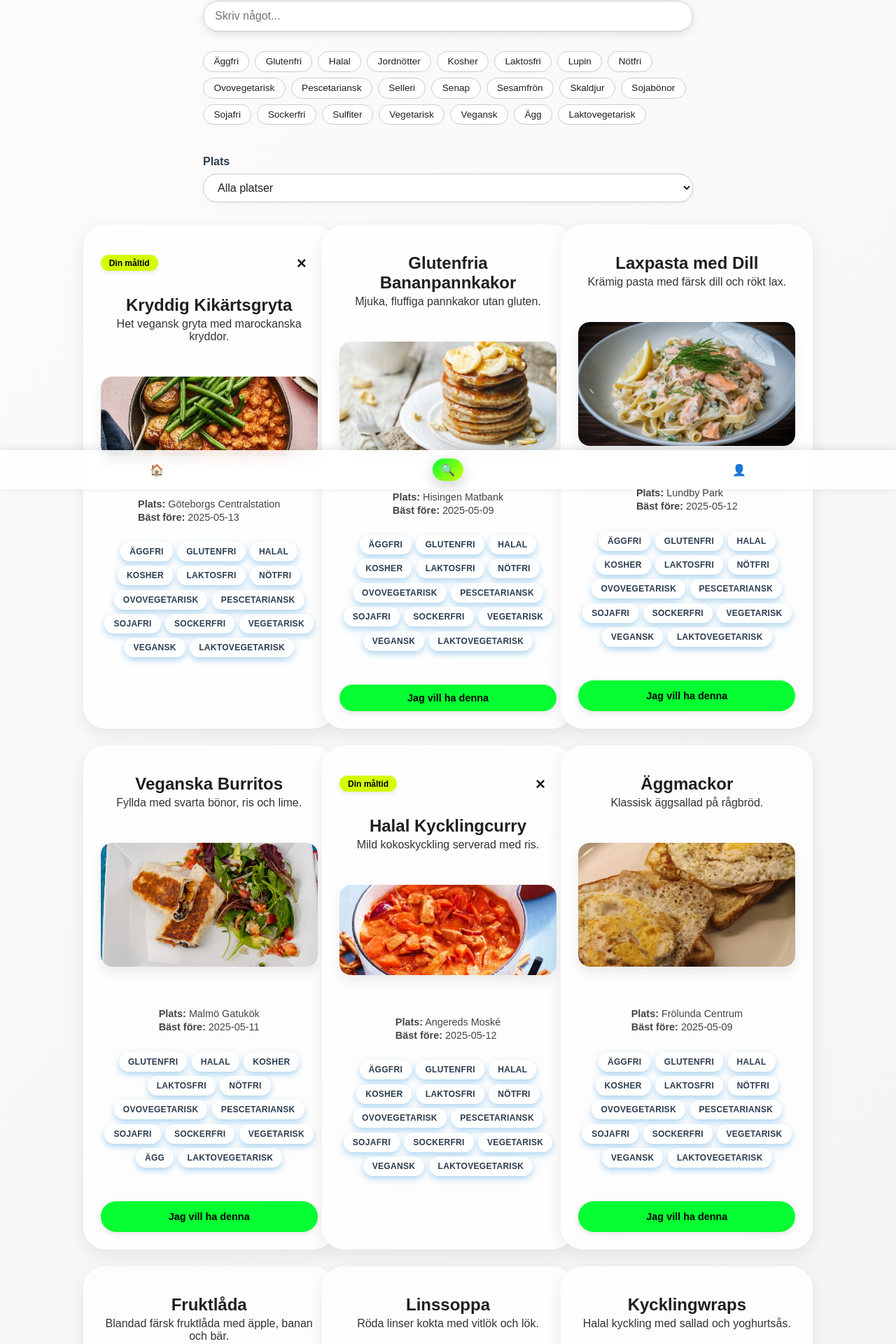
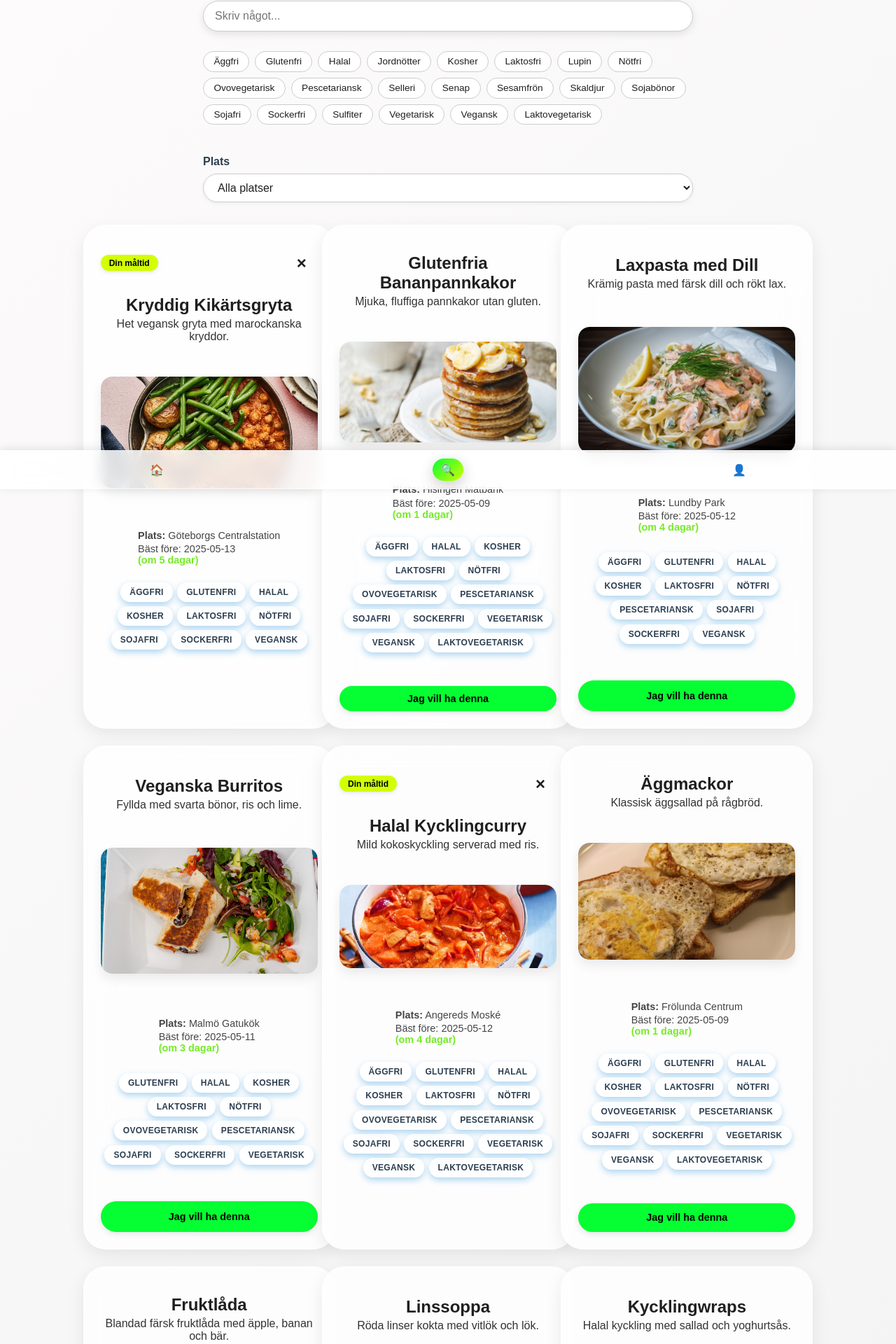
Before and after one commit to harrychichon/hackaroo, a Next.js app: page /search in a window 1280 px wide. Shown: the part 101-2021 px from the top of the page at 70% size. Built offline with nearby package versions, Linux system fonts and the light colour scheme.

Commit message:
"Kolla in vad somhänder om bäst före datm passerat"

```diff
--- a/src/components/meal/MealCard/MealCard.module.scss
+++ b/src/components/meal/MealCard/MealCard.module.scss
@@ -264,3 +264,12 @@
 	transform: translateY(0);
 	pointer-events: auto;
 }
+
+.daysLeft {
+	color: rgb(117, 235, 39);
+	font-weight: bold;
+}
+.expired {
+	color: rgb(255, 0, 0);
+	font-weight: bolder;
+}
--- a/src/components/meal/MealCard/MealCard.tsx
+++ b/src/components/meal/MealCard/MealCard.tsx
@@ -3,6 +3,7 @@
 import Tag from '@/components/ui/Tag/Tag';
 import { useMealContext } from '@/contexts/MealProvider';
 import { Meal } from '@/types/Meal';
+import { getDaysLeft } from '@/utils/getDaysLeft';
 import { getMatchingTagIndexes } from '@/utils/getMatchingTagIndexes';
 import Image from 'next/image';
 import { useState } from 'react';
@@ -24,6 +25,7 @@ const MealCard = ({
 	const [isClaimed, setIsClaimed] = useState(false);
 
 	const tags = getMatchingTagIndexes(ingredients);
+	const daysLeft = getDaysLeft(expirationDate);
 
 	return (
 		<article
@@ -57,9 +59,18 @@ const MealCard = ({
 				<p>
 					<strong>Plats:</strong> {location}
 				</p>
-				<p>
-					<strong>Bäst före:</strong> {expirationDate}
-				</p>
+				<div>
+					Bäst före: {expirationDate}
+					<div
+						className={
+							daysLeft >= 0
+								? styles.daysLeft
+								: `${styles.daysLeft} ${styles.expired}`
+						}>
+						{daysLeft >= 0 ? ` (om ${daysLeft} dagar)` : ' (Har gått ut)'}
+					</div>
+				</div>
+				{/* resten av kortet */}
 			</div>
 
 			<div className={styles.tags}>
--- a/src/components/meal/MealForm/MealForm.tsx
+++ b/src/components/meal/MealForm/MealForm.tsx
@@ -142,6 +142,7 @@ const MealForm = () => {
 					type='date'
 					id='expirationDate'
 					name='expirationDate'
+					defaultValue={new Date().toISOString().split('T')[0]}
 					required
 				/>
 			</div>
--- a/src/constants/foodTagSchema.ts
+++ b/src/constants/foodTagSchema.ts
@@ -20,20 +20,18 @@ export const TAG_RULES: FoodTag[] = [
 	},
 	{
 		label: 'Glutenfri',
-		excludeIngredients: ['Vete', 'Råg', 'Korn', 'Spelt', 'Graham'],
+		excludeIngredients: getIngredients(['BrödOchSpannmål']),
 	},
 	{
 		label: 'Halal',
-		excludeIngredients: getIngredients(['Fläsk', 'Övrigt']).filter((i) =>
-			[
+		excludeIngredients: [
 			'Fläskfilé',
 			'Fläskkotlett',
 			'Gris ister',
 			'Gris späck',
 			'Alkohol',
 			'Vinäger',
-			].some((a) => i.includes(a))
-		),
+		],
 	},
 	{
 		label: 'Jordnötter',
@@ -62,15 +60,19 @@ export const TAG_RULES: FoodTag[] = [
 			'NötterOchFrön',
 			'Fläsk',
 			'Fisk',
+			'KycklingOchFågel',
 			'Mjölkprodukter',
 			'Skaldjur',
+			'Nötkött',
 		]),
 	},
 	{
 		label: 'Pescetariansk',
-		excludeIngredients: getIngredients(['Grönsaker']).filter((i) =>
-			['Kyckling', 'Fågel'].some((k) => i.includes(k))
-		),
+		excludeIngredients: getIngredients([
+			'Fläsk',
+			'Nötkött',
+			'KycklingOchFågel',
+		]),
 	},
 	{
 		label: 'Selleri',
@@ -90,11 +92,11 @@ export const TAG_RULES: FoodTag[] = [
 	},
 	{
 		label: 'Sojabönor',
-		includeIngredients: getIngredients(['BaljväxterOchSvamp']),
+		includeIngredients: ['Soja', 'Sojabönor', 'Sojasås', 'Tofu'],
 	},
 	{
 		label: 'Sojafri',
-		excludeIngredients: getIngredients(['BaljväxterOchSvamp']),
+		excludeIngredients: ['Soja', 'Sojabönor', 'Sojasås', 'Tofu'],
 	},
 	{
 		label: 'Sockerfri',
@@ -106,9 +108,13 @@ export const TAG_RULES: FoodTag[] = [
 	},
 	{
 		label: 'Vegetarisk',
-		excludeIngredients: getIngredients(['Fisk', 'Skaldjur']).filter((i) =>
-			['Fisk', 'Skaldjur', 'Kyckling', 'Fågel'].some((k) => i.includes(k))
-		),
+		excludeIngredients: getIngredients([
+			'Fisk',
+			'Skaldjur',
+			'Fläsk',
+			'Nötkött',
+			'KycklingOchFågel',
+		]),
 	},
 	{
 		label: 'Vegansk',
@@ -116,8 +122,10 @@ export const TAG_RULES: FoodTag[] = [
 			'Fisk',
 			'Skaldjur',
 			'Fläsk',
+			'Nötkött',
 			'NötterOchFrön',
 			'ÄggOchRomOchKaviar',
+			'Mjölkprodukter',
 			'Övrigt',
 		]).filter((i) =>
 			[
@@ -133,15 +141,14 @@ export const TAG_RULES: FoodTag[] = [
 		),
 	},
 	{
-		label: 'Ägg',
-		includeIngredients: ['Ägg', 'Äggula', 'Äggvita'],
-	},
-	{
 		label: 'Laktovegetarisk',
-		excludeIngredients: getIngredients(['Fläsk', 'Fisk']).filter((i) =>
-			['Ägg', 'Rom', 'Kaviar', 'Nötkött', 'Kyckling'].some((term) =>
-				i.includes(term)
-			)
-		),
+		excludeIngredients: getIngredients([
+			'Fisk',
+			'Skaldjur',
+			'Fläsk',
+			'Nötkött',
+			'KycklingOchFågel',
+			'ÄggOchRomOchKaviar',
+		]),
 	},
 ];
--- a/src/constants/ingredientCategories.ts
+++ b/src/constants/ingredientCategories.ts
@@ -1,6 +1,7 @@
 export const INGREDIENTS = [
 	'Abborre',
 	'Alaska pollock',
+	'Alkohol',
 	'Ananas',
 	'Ansjovis',
 	'Apelsin',
@@ -131,6 +132,7 @@ export const INGREDIENTS = [
 	'Mango',
 	'Marulk',
 	'Matfettsblandning',
+	'Mjöl',
 	'Mullbär',
 	'Muskotnöt',
 	'Mussla',
@@ -252,6 +254,32 @@ export const INGREDIENTS = [
 	'Öring odlad',
 	'Mjölk',
 	'Grädde',
+	'Kyckling',
+	'Kycklingbuljong',
+	'Fågel',
+	'Fågelbuljong',
+	'Kalkon',
+	'Kalkonbuljong',
+	'Lax',
+	'Chili',
+	'Majs',
+	'Kål',
+	'Zucchini',
+	'Couscous',
+	'Lök',
+	'Pasta',
+	'Kikärter',
+	'Morot',
+	'Fisk',
+	'Svarta bönor',
+	'Dill',
+	'Rågbröd',
+	'Bröd',
+	'Ost',
+	'Räka',
+	'Ris',
+	'Tomat',
+	'Gurka',
 ] as const;
 
 export const INGREDIENT_CATEGORIES = [
@@ -263,6 +291,7 @@ export const INGREDIENT_CATEGORIES = [
 	'Fisk',
 	'Fläsk',
 	'Frukt',
+	'KycklingOchFågel',
 	'Grönsaker',
 	'Mjölkprodukter',
 	'NötterOchFrön',
@@ -278,9 +307,28 @@ export type IngredientCategory = (typeof INGREDIENT_CATEGORIES)[number];
 
 export const INGREDIENTS_BY_CATEGORY: Record<IngredientCategory, Ingredient[]> =
 	{
-		BaljväxterOchSvamp: ['Soja', 'Sojabönor', 'Sojasås', 'Tofu'],
+		BaljväxterOchSvamp: [
+			'Soja',
+			'Sojabönor',
+			'Sojasås',
+			'Tofu',
+			'Majs',
+			'Pasta',
+			'Svarta bönor',
+		],
 		Buljonger: ['Fiskbuljong', 'Köttbuljong', 'Hönsbuljong', 'Kalvbuljong'],
-		BrödOchSpannmål: ['Graham', 'Korn', 'Råg', 'Spelt', 'Vete'],
+		BrödOchSpannmål: [
+			'Graham',
+			'Korn',
+			'Råg',
+			'Spelt',
+			'Vete',
+			'Mjöl',
+			'Couscous',
+			'Rågbröd',
+			'Bröd',
+			'Ris',
+		],
 		BärOchFrukt: [
 			'Ananas',
 			'Aprikos',
@@ -347,6 +395,7 @@ export const INGREDIENTS_BY_CATEGORY: Record<IngredientCategory, Ingredient[]> =
 			'Havsabborre',
 			'Hälleflundra',
 			'Hälleflundra vild',
+			'Lax',
 			'Lax gravad',
 			'Lax kallrökt',
 			'Lax rimmad',
@@ -387,6 +436,7 @@ export const INGREDIENTS_BY_CATEGORY: Record<IngredientCategory, Ingredient[]> =
 			'Tilapia',
 			'Ättikströmming',
 			'Ål',
+			'Fisk',
 		],
 		Fläsk: ['Bacon', 'Fläskfilé', 'Fläskkotlett', 'Gris ister', 'Gris späck'],
 		Frukt: [
@@ -417,7 +467,28 @@ export const INGREDIENTS_BY_CATEGORY: Record<IngredientCategory, Ingredient[]> =
 			'Äpple',
 			'Äpple torkat',
 		],
-		Grönsaker: ['Rabarber', 'Rotselleri', 'Selleri'],
+		Grönsaker: [
+			'Rabarber',
+			'Rotselleri',
+			'Selleri',
+			'Chili',
+			'Kål',
+			'Zucchini',
+			'Lök',
+			'Kikärter',
+			'Morot',
+			'Dill',
+			'Tomat',
+			'Gurka',
+		],
+		KycklingOchFågel: [
+			'Kyckling',
+			'Kycklingbuljong',
+			'Fågel',
+			'Fågelbuljong',
+			'Kalkon',
+			'Kalkonbuljong',
+		],
 		Mjölkprodukter: [
 			'Bordsmargarin',
 			'Flytande margarin',
@@ -427,6 +498,7 @@ export const INGREDIENTS_BY_CATEGORY: Record<IngredientCategory, Ingredient[]> =
 			'Vetegroddsolja',
 			'Mjölk',
 			'Grädde',
+			'Ost',
 		],
 		Nötkött: ['Biff', 'Kalvbuljong', 'Köttbuljong', 'Nötfärs', 'Nötkött'],
 
@@ -476,6 +548,7 @@ export const INGREDIENTS_BY_CATEGORY: Record<IngredientCategory, Ingredient[]> =
 			'Pilgrimsmussla',
 			'Snäcka',
 			'Surimi',
+			'Räka',
 		],
 		SockerOchSötningsmedel: [
 			'Brun farin',
--- a/src/constants/mockMeals.ts
+++ b/src/constants/mockMeals.ts
@@ -26,7 +26,7 @@ export const mockMeals: Meal[] = [
 		name: 'Laxpasta med Dill',
 		description: 'Krämig pasta med färsk dill och rökt lax.',
 		image: '/assets/laxpasta.png',
-		ingredients: ['Lök', 'Kyckling', 'Kål', 'Zucchini'],
+		ingredients: ['Lök', 'Lax', 'Kål', 'Zucchini'],
 		location: 'Lundby Park',
 		expirationDate: '2025-05-12',
 		isMine: false,
--- /dev/null
+++ b/src/utils/getDaysLeft.ts
@@ -0,0 +1,7 @@
+export const getDaysLeft = (expirationDate: string) => {
+	const today = new Date();
+	const expiry = new Date(expirationDate);
+	const diffTime = expiry.getTime() - today.getTime();
+	const diffDays = Math.ceil(diffTime / (1000 * 60 * 60 * 24));
+	return diffDays;
+};
```
Lines whose indentation alone changed are shown as unchanged.
